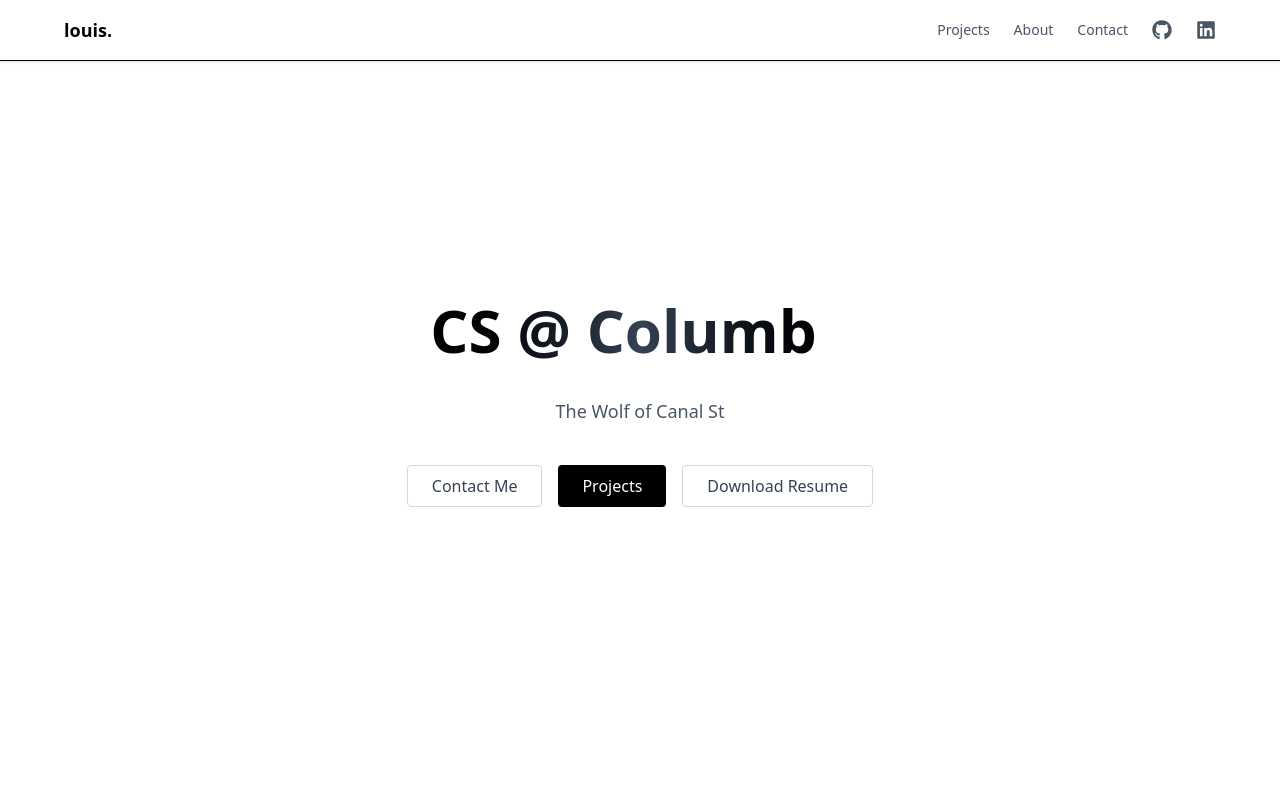
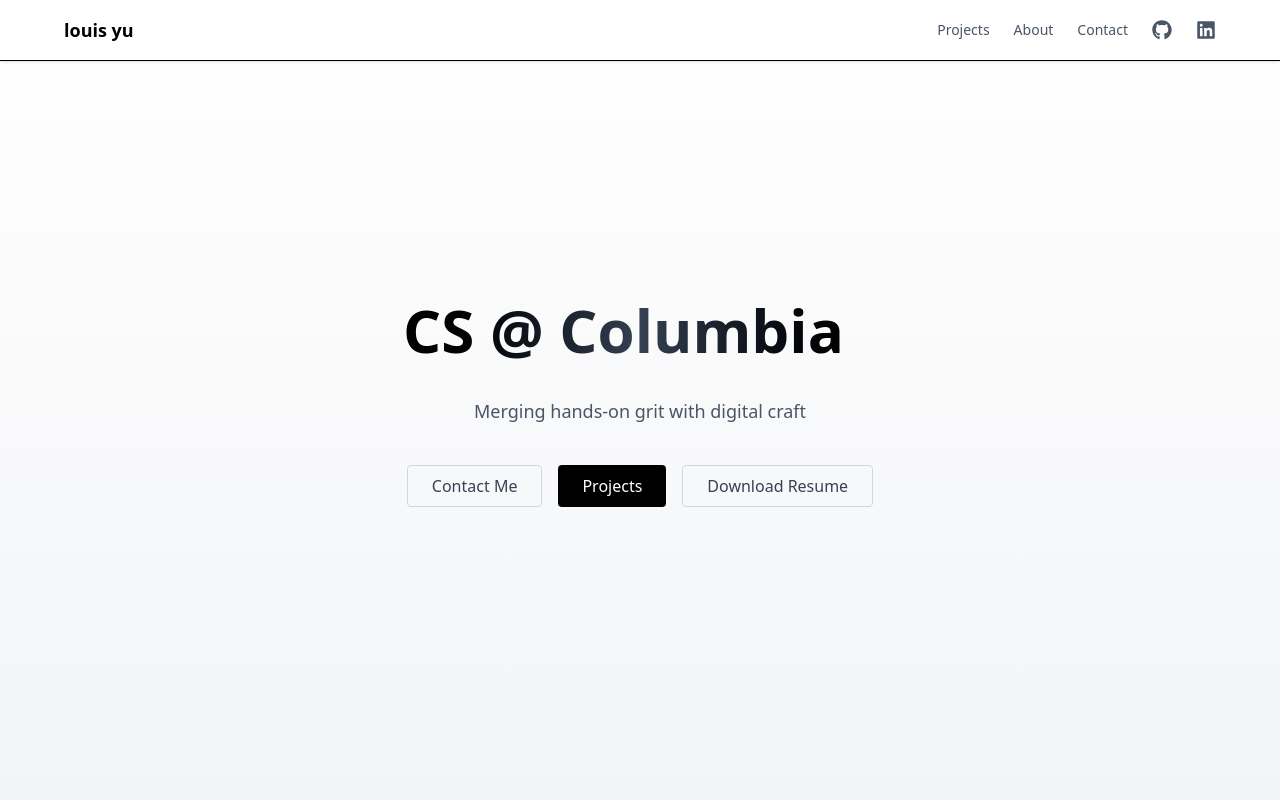
Before and after one commit to LouisY06/portfolio-website, a React (Vite) app in the folder my-portfolio/: page / in a window 1280 px wide. Shown: the top 800 px of the page. Built offline with nearby package versions, Linux system fonts and the light colour scheme.

Commit message:
finished

```diff
--- a/my-portfolio/src/components/Hero.jsx
+++ b/my-portfolio/src/components/Hero.jsx
@@ -1,7 +1,7 @@
 import React, { useState, useEffect } from 'react';
 
 const phrases = [
-  "Hey, I'm Louis",
+  "Hi, I'm Louis",
   "CS @ Columbia"
 ];
 
@@ -35,9 +35,9 @@ export default function Hero() {
   }, [charIndex, isDeleting, phraseIndex]);
 
   return (
-    <section className="relative min-h-screen flex flex-col justify-center items-center text-center px-4 bg-white overflow-hidden">
-      {/* Blurred background glow */}
-      <div className="absolute top-[-10%] left-1/2 w-[700px] h-[700px] bg-gradient-to-tr from-purple-300 to-pink-300 opacity-30 rounded-full blur-[160px] -z-10"></div>
+    <section className="relative min-h-screen flex flex-col justify-center items-center text-center px-4 bg-gradient-to-b from-white to-gray-100 overflow-hidden">
+      {/* Blurred background glow with floating animation */}
+      <div className="absolute top-[-10%] left-1/2 w-[700px] h-[700px] bg-gradient-to-tr from-purple-300 to-pink-300 opacity-60 rounded-full blur-[160px] -z-10 animate-[floatBlob_6s_ease-in-out_infinite]"></div>
 
       <h1
         data-aos="fade-up"
@@ -54,7 +54,7 @@ export default function Hero() {
         data-aos-delay="300"
         className="mt-6 text-lg text-gray-600 max-w-xl"
       >
-        The Wolf of Canal St
+        Merging hands-on grit with digital craft
       </p>
 
       {/* Buttons */}
@@ -95,7 +95,7 @@ export default function Hero() {
         </a>
       </div>
 
-      {/* Cursor animation */}
+      {/* Cursor animation and floating animation keyframes */}
       <style>{`
         .blinking-cursor {
           animation: blink 1s step-end infinite;
@@ -104,6 +104,10 @@ export default function Hero() {
           from, to { opacity: 0 }
           50% { opacity: 1 }
         }
+        @keyframes floatBlob {
+          0%, 100% { transform: translateY(0); }
+          50% { transform: translateY(-20px); }
+        }
       `}</style>
     </section>
   );
--- a/my-portfolio/src/components/Navbar.jsx
+++ b/my-portfolio/src/components/Navbar.jsx
@@ -14,7 +14,7 @@ export default function Navbar() {
     <nav className="w-full bg-white border-b px-6 py-4 fixed top-0 left-0 z-50 shadow-sm">
       <div className="max-w-6xl mx-auto flex justify-between items-center">
         {/* Logo */}
-        <a href="#hero" className="text-lg font-semibold">louis.</a>
+        <a href="#hero" className="text-lg font-semibold">louis yu</a>
 
         {/* Desktop Menu */}
         <ul className="hidden md:flex gap-6 text-sm text-gray-600 items-center">
--- a/my-portfolio/src/components/Projects.jsx
+++ b/my-portfolio/src/components/Projects.jsx
@@ -49,7 +49,7 @@ export default function Projects() {
       link: 'https://github.com/LouisY06/http-server',
     },
     {
-      title: 'Portfolio Website',
+      title: 'Portfolio Website (This One)',
       description:
         'My first attempt at a personal portfolio website built using React, Tailwind CSS, and scroll-based animations.',
       link: 'https://github.com/LouisY06/portfolio-website',
```
